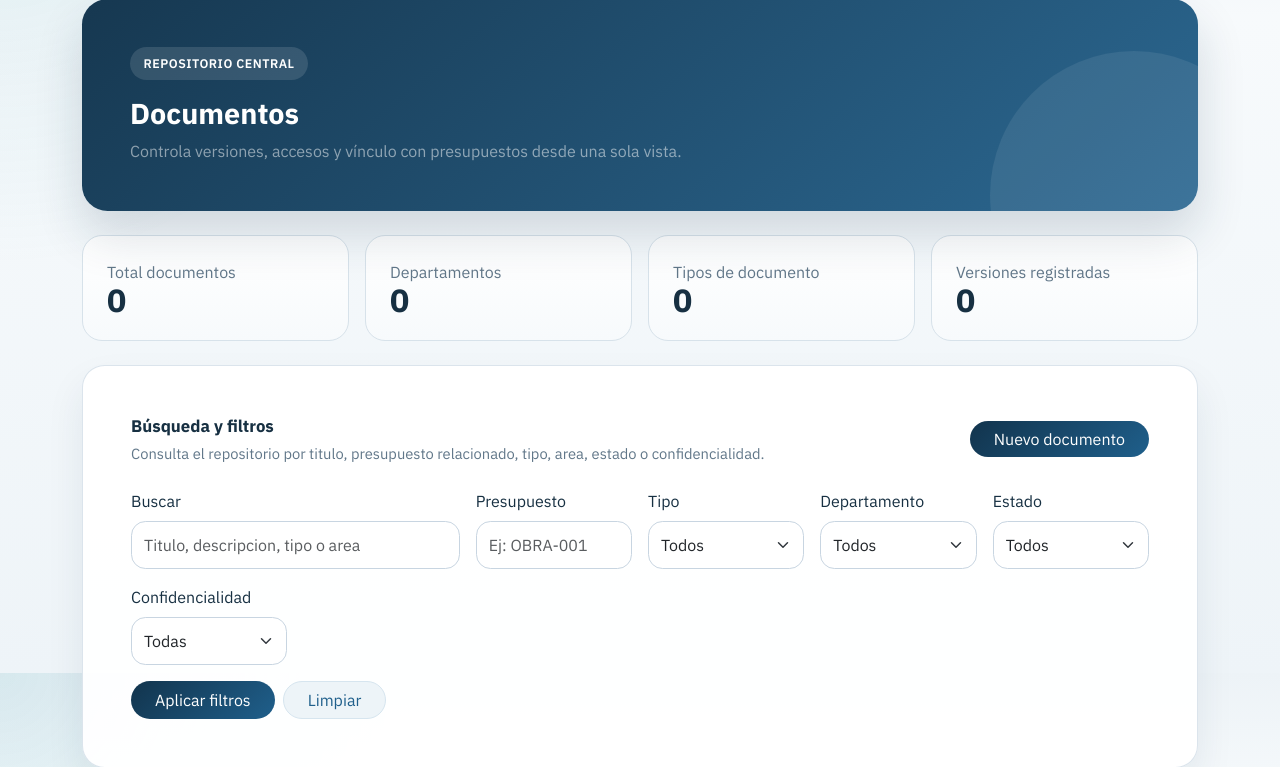
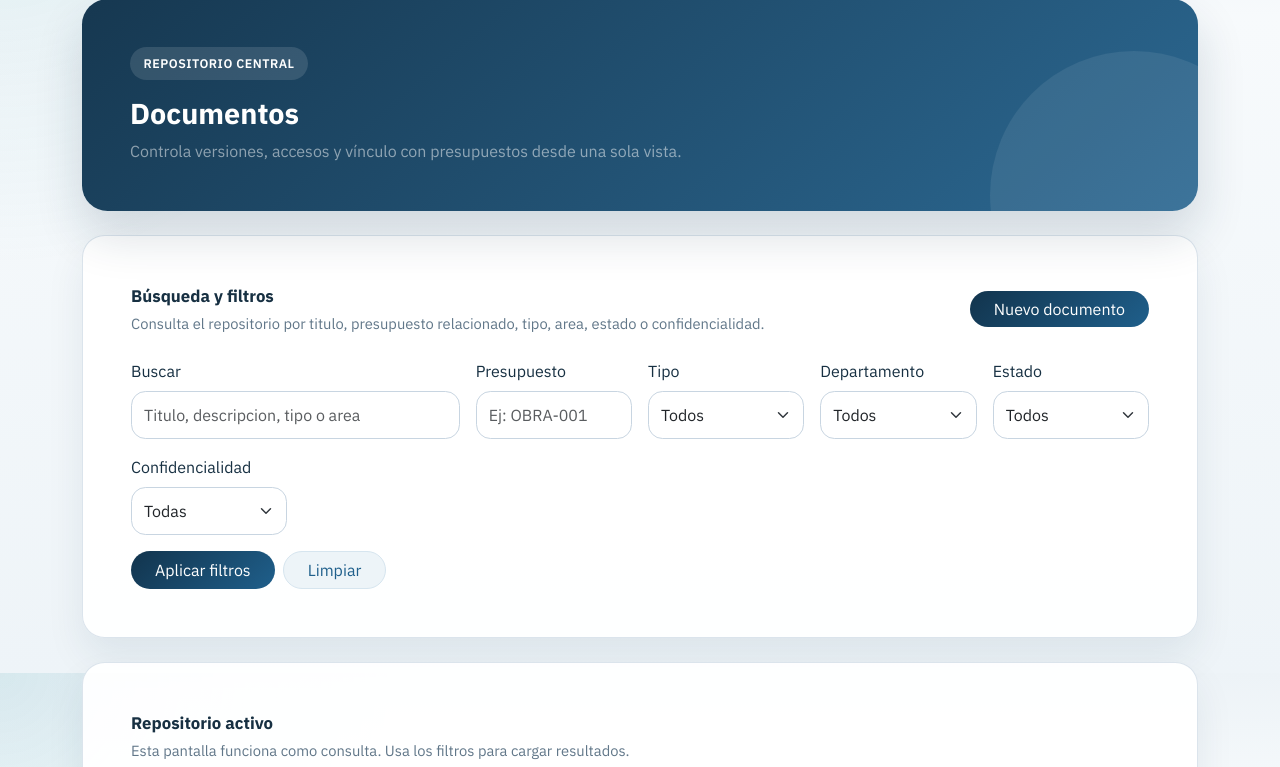
Before and after one commit to jozsef-85/gestion-documental-tens, a Django app: page /documentos/ in a window 1280 px wide. Shown: the part 127-894 px from the top of the page. Run offline with Django 5.2, Linux system fonts and the light colour scheme; the visitor is signed in with stand-in values (Sample User, id 1); data that the repository does not hold is empty.

Commit message:
Simplifica vista de documentos

```diff
--- a/core/templates/listar_documentos.html
+++ b/core/templates/listar_documentos.html
@@ -7,33 +7,6 @@
     <span class="eyebrow mb-3">Repositorio central</span>
     <h1 class="page-title mb-2">Documentos</h1>
     <p class="mb-0 text-white-50">Controla versiones, accesos y vínculo con presupuestos desde una sola vista.</p>
-</section>
-
-<section class="row g-3 mb-4">
-    <div class="col-12 col-md-6 col-xl-3">
-        <div class="data-stat p-4 h-100">
-            <div class="muted-label">Total documentos</div>
-            <div class="value">{{ total_documentos }}</div>
-        </div>
-    </div>
-    <div class="col-12 col-md-6 col-xl-3">
-        <div class="data-stat p-4 h-100">
-            <div class="muted-label">Departamentos</div>
-            <div class="value">{{ total_departamentos }}</div>
-        </div>
-    </div>
-    <div class="col-12 col-md-6 col-xl-3">
-        <div class="data-stat p-4 h-100">
-            <div class="muted-label">Tipos de documento</div>
-            <div class="value">{{ total_tipos }}</div>
-        </div>
-    </div>
-    <div class="col-12 col-md-6 col-xl-3">
-        <div class="data-stat p-4 h-100">
-            <div class="muted-label">Versiones registradas</div>
-            <div class="value">{{ total_versiones }}</div>
-        </div>
-    </div>
 </section>
 
 <section class="surface-card p-4 p-lg-5 mb-4">
--- a/core/views_documentos.py
+++ b/core/views_documentos.py
@@ -65,10 +65,6 @@ def listar_documentos(request):
         'tipos': TipoDocumento.objects.all(),
         'departamentos': Departamento.objects.all(),
         'consulta_activa': consulta_activa,
-        'total_documentos': Documento.objects.exclude(estado='eliminado').count(),
-        'total_departamentos': Departamento.objects.count(),
-        'total_tipos': TipoDocumento.objects.count(),
-        'total_versiones': VersionDocumento.objects.count(),
     })
 
 
```
Also changed, not shown: core/tests/test_views.py (+2 -0 lines).
